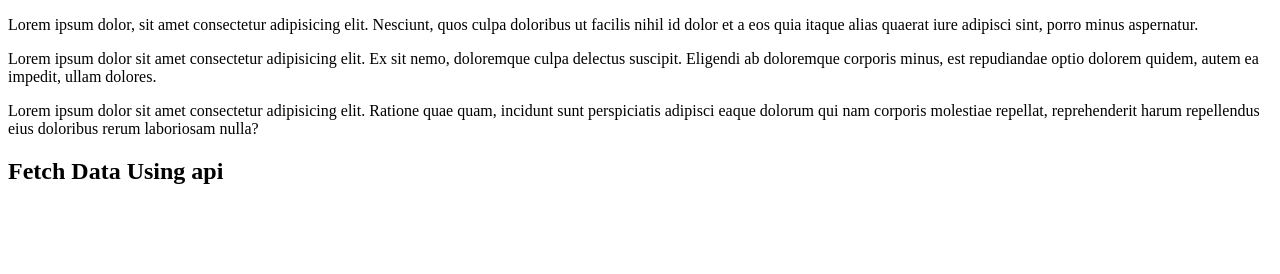
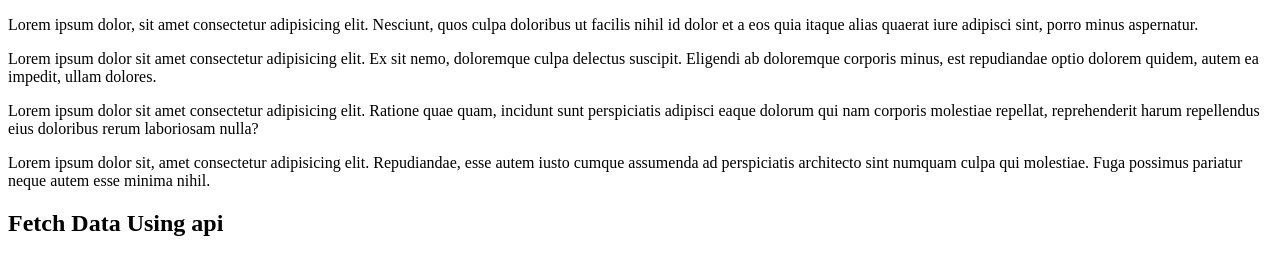
Before and after one commit to nextHero-coder/Test, a plain HTML site: page index.html in a window 1280 px wide. Drawn offline with Linux system fonts and the light colour scheme; no server answers.

Commit message:
done testing

```diff
--- a/index.html
+++ b/index.html
@@ -17,6 +17,10 @@
 
     <p>
         Lorem ipsum dolor sit amet consectetur adipisicing elit. Ratione quae quam, incidunt sunt perspiciatis adipisci eaque dolorum qui nam corporis molestiae repellat, reprehenderit harum repellendus eius doloribus rerum laboriosam nulla?
+    </p>
+
+    <p>
+        Lorem ipsum dolor sit, amet consectetur adipisicing elit. Repudiandae, esse autem iusto cumque assumenda ad perspiciatis architecto sint numquam culpa qui molestiae. Fuga possimus pariatur neque autem esse minima nihil.
     </p>
 
     <h2>Fetch Data Using api</h2>
```
